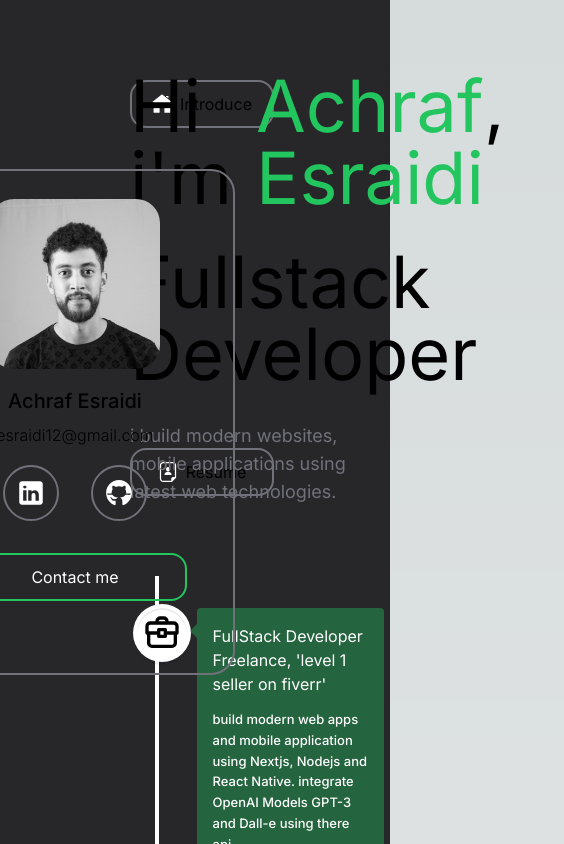
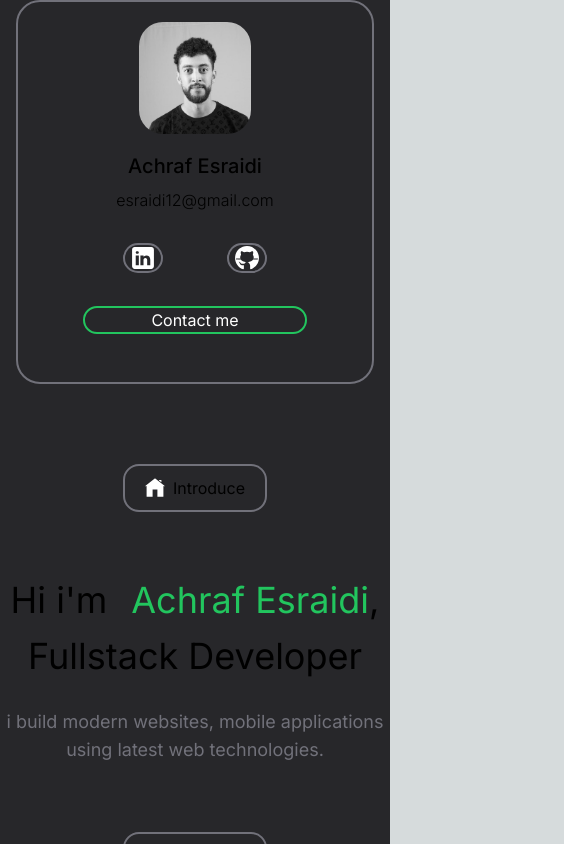
Before and after one commit to aces96/Portfolio_Achraf.esraidi, a Next.js app in the folder portfolio/: page / in a window 390 px wide. Shown: the top 844 px of the page, 564 px wide, since content can reach past the window. Built offline with nearby package versions, Linux system fonts and the light colour scheme.

Commit message:
i finished the responsive design

```diff
--- a/portfolio/app/page.tsx
+++ b/portfolio/app/page.tsx
@@ -4,7 +4,6 @@ import {motion as m} from 'framer-motion'
 import { VerticalTimeline, VerticalTimelineElement }  from 'react-vertical-timeline-component';
 import 'react-vertical-timeline-component/style.min.css';
 import {useRef, useState} from 'react';
-import { Resend } from 'resend';
 
 
 
@@ -13,7 +12,6 @@ import { Resend } from 'resend';
 
 
 export default function Home() {
-  const resend = new Resend('re_FaujChwC_BpuGPNyYvkr84DUp6u7iSpSo');
 
 
   const ref = useRef<null | HTMLDivElement>(null);
@@ -65,10 +63,10 @@ export default function Home() {
 
 
   return (
-    <main className="flex flex-row justify-between h-full bg-zinc-800	">
-      <div className='w-80 h-screen  flex items-center justify-center ml-5'>
-        <div className='w-80 fixed h-3/5 z-10 border-2 border-zinc-500 hover:border-green-500 rounded-3xl  bg-transparent flex flex-col items-center'>
-            <Image className='rounded-3xl mt-7' alt='profilImage' src="/profilImg.png" width={170} height={120}/>
+    <main className="h-full flex lg:flex-row  md:flex-col flex-col  lg:justify-between  bg-zinc-800 	">
+      <div className='lg:w-80 md:w-full w-full lg:h-screen md:h-96 h-96  flex items-center justify-center lg:ml-5'>
+        <div className='lg:w-80 md:w-9/12 lg:fixed md:h-11/12 h-11/12 w-11/12 h-full lg:h-3/5 md:h-full z-10 border-2 border-zinc-500 hover:border-green-500 rounded-3xl  bg-transparent flex flex-col items-center '>
+            <Image className='rounded-3xl lg:mt-7 md:mt-4 md:w-32 w-28 mt-5 ' alt='profilImage' src="/profilImg.png" width={170} height={120}/>
             <div className='w-full h-14 bg-transparent flex flex-col items-center justify-center'>
                 <h2 className='text-xl font-medium mt-10'>
                   Achraf Esraidi
@@ -79,22 +77,22 @@ export default function Home() {
             </div>
 
             <div className='w-36 h-14 bg-transparent mt-10 flex flex-row items-center justify-between'>
-              <a  href='https://www.linkedin.com/in/achraf-esraidi-7b3196249/' target='_blank' className='w-14 h-14 rounded-full	border-2 border-zinc-500 hover:border-green-500 flex justify-center items-center'>
-                  <Image alt='linkedinIcon' src="/linkedinIcon.svg" color='grey' width={28} height={28}/>
+              <a  href='https://www.linkedin.com/in/achraf-esraidi-7b3196249/' target='_blank' className='lg:w-14 lg:h-14 h:10 w-10 rounded-full	border-2 border-zinc-500 hover:border-green-500 flex justify-center items-center'>
+                  <Image alt='linkedinIcon' src="/linkedinIcon.svg" color='grey' width={26} height={26}/>
               </a>
-              <a  href='https://github.com/aces96' target='_blank' className='w-14 h-14 rounded-full	border-2 border-zinc-500 hover:border-green-500 flex justify-center items-center'>
-                  <Image alt='githubIcon' src="/githubIcon.svg" color='grey' width={28} height={28}/>
+              <a  href='https://github.com/aces96' target='_blank' className='lg:w-14 lg:h-14 h:10 w-10 rounded-full	border-2 border-zinc-500 hover:border-green-500 flex justify-center items-center'>
+                  <Image alt='githubIcon' src="/githubIcon.svg" color='grey' width={26} height={26}/>
               </a>
             </div>
 
-            <button onClick={handleClick} className='h-12 text-white hover:text-black w-56 rounded-2xl border-2 border-green-500 bg-transparent hover:bg-green-400 mt-8'>
+            <button onClick={handleClick} className='lg:h-12  h:10 text-white hover:text-black w-56 rounded-2xl border-2 border-green-500 bg-transparent hover:bg-green-400 lg:mt-8 md:mt-5 mt-5'>
                 Contact me
             </button>
         </div>
       </div>
 
-      <div className='w-8/12 h-full mt-20'>
-        <div className='h-12 w-full  flex flex-row justify-start'>
+      <div className='lg:w-8/12 md:w-full w-full h-full mt-20'>
+        <div className='h-12 w-full  flex flex-row lg:justify-start md:justify-center justify-center'>
             <div className='w-36 h-full border-2 border-zinc-500 rounded-2xl flex flex-row items-center justify-center'>
                 <Image className='mr-2' alt='homeIcon' src="/home.svg" width={20} height={20}/>
                 <h5>
@@ -107,28 +105,28 @@ export default function Home() {
         initial={{y:"20%"}}
         whileInView={{y: '0%'}}
         transition={{duration: 0.7}}
-        className='h-80 w-full flex flex-col justify-center'>
-          <div className='flex flex-row mb-8'>
-                <h1 className='text-7xl '>
+        className='h-80 w-full flex flex-col lg:items-start md:items-center items-center justify-center'>
+          <div className='flex flex-row lg:mb-8 md:mb-5 mb-4'>
+                <h1 className='lg:text-7xl md:text-6xl text-4xl'>
                     Hi i'm
                 </h1>
-                <h1 className='text-7xl ml-6 text-green-500'>
+                <h1 className='lg:text-7xl md:text-6xl text-4xl ml-6 text-green-500'>
                     Achraf Esraidi
                 </h1>
-                <h1 className='text-7xl '>
+                <h1 className='lg:text-7xl md:text-6xl text-4xl '>
                     ,
                 </h1>
           </div>
-              <h1 className='text-7xl mb-8'>
+              <h1 className='lg:text-7xl md:text-6xl text-4xl mb-8'>
                   Fullstack Developer
               </h1>
 
-          <h5 className='text-zinc-500 text-lg'>
+          <h5 className='text-zinc-500 text-center lg:text-start text-lg'>
               i build modern websites, mobile applications using latest web technologies.
           </h5>
         </m.div>
 
-        <div className='h-12 w-full  flex flex-row justify-start'>
+        <div className='h-12 w-full  flex flex-row lg:justify-start md:justify-center justify-center'>
             <div className='w-36 h-full border-2 border-zinc-500 rounded-2xl flex flex-row items-center justify-center'>
                 <Image className='mr-2' alt='homeIcon' src="/resume.svg" width={20} height={20}/>
                 <h5>
@@ -219,7 +217,7 @@ export default function Home() {
           </VerticalTimeline>
         </div>
 
-        <div className='h-12 w-full  flex flex-row justify-start'>
+        <div className='h-12 w-full  flex flex-row lg:justify-start md:justify-center justify-center'>
             <div className='w-36 h-full border-2 border-zinc-500 rounded-2xl flex flex-row items-center justify-center'>
                 <Image className='mr-2' alt='homeIcon' src="/service.png" width={20} height={20}/>
                 <h5>
@@ -228,15 +226,15 @@ export default function Home() {
             </div>
         </div>
 
-        <div className='w-full h-full mt-16 mb-16 flex flex-col items-start'>
+        <div className='w-full h-full lg:mt-16 mt-10 mb-16 flex flex-col lg:items-start md:items-center items-center'>
             <div className=' flex flex-row'>
-              <h2 className='text-7xl'>
+              <h2 className='lg:text-7xl md:text-6xl text-4xl'>
               My
               </h2>
-              <h2 className='text-7xl text-green-500 ml-3'>
+              <h2 className='lg:text-7xl md:text-6xl text-4xl text-green-500 ml-3'>
                     Services
               </h2>
-              <h2 className='text-7xl '>
+              <h2 className='lg:text-7xl md:text-6xl text-4xl'>
                     .
               </h2>
             </div>
@@ -245,14 +243,14 @@ export default function Home() {
             initial={{y: "30%"}}
             whileInView={{y: '0%'}}
             transition={{duration: 0.6}}
-            className='w-10/12 h-40 border-2 border-zinc-500 hover:border-green-500 mt-10 rounded-2xl flex flex-col items-center justify-center'>
+            className='lg:w-10/12 md:w-10/12 w-11/12   h-40 border-2 border-zinc-500 hover:border-green-500 mt-10 rounded-2xl flex flex-col items-center justify-center'>
                 <div className='w-10/12 h-10 flex flex-row items-center justify-between'>
-                    <h5 className='text-2xl'>
+                    <h5 className='lg:text-2xl md:text-2xl text-xl'>
                     Web development
                     </h5>
-                    <Image alt='codeIcon' src='/codeIcon.png' width={30} height={30}/>
+                    <Image alt='codeIcon' src='/codeIcon.png' width={28} height={28}/>
                 </div>
-                <h5 className='text-base text-zinc-400 text-left mt-4'>
+                <h5 className='lg:text-base md:text-base text-xs lg:text-left md:text-center text-center text-zinc-400  mt-4'>
                     i build modern web apps using the latest web technologies.
                     like "Reactjs, Nodejs, Nextjs...""
                 </h5>
@@ -262,21 +260,21 @@ export default function Home() {
             initial={{y: "30%"}}
             whileInView={{y: '0%'}}
             transition={{duration: 0.6}}
-            className='w-10/12 h-40 border-2 border-zinc-500 hover:border-green-500 mt-10 rounded-2xl flex flex-col items-center justify-center'>
+            className='lg:w-10/12 md:w-10/12 w-11/12 h-40 border-2 border-zinc-500 hover:border-green-500 mt-10 rounded-2xl flex flex-col items-center justify-center'>
                 <div className='w-10/12 h-10 flex flex-row items-center justify-between'>
-                    <h5 className='text-2xl'>
+                    <h5 className='lg:text-2xl md:text-2xl text-xl'>
                     Mobile development
                     </h5>
-                    <Image alt='codeIcon' src='/codeIcon.png' width={30} height={30}/>
+                    <Image alt='codeIcon' src='/codeIcon.png' width={28} height={28}/>
                 </div>
-                <h5 className='text-base text-zinc-400 text-left mt-4'>
+                <h5 className='lg:text-base md:text-base text-xs text-zinc-400 md:text-center text-center lg:text-left mt-4'>
                     i build modern mobile applications React Native.
                 </h5>
             </m.div>
 
         </div>
 
-        <div className='h-12 w-full mb-16  flex flex-row justify-start'>
+        <div className='h-12 w-full mb-16  flex flex-row lg:justify-start md:justify-center justify-center'>
             <div className='w-36 h-full border-2 border-zinc-500 rounded-2xl flex flex-row items-center justify-center'>
                 <Image className='mr-2' alt='homeIcon' src="/skills.png" width={20} height={20}/>
                 <h5>
@@ -285,7 +283,7 @@ export default function Home() {
             </div>
         </div>
 
-        <div className='h-full w-full grid grid-cols-4 gap-8'>
+        <div className='h-full w-full grid lg:grid-cols-4 md:place-items-center place-items-center md:grid-cols-3 grid-cols-2  gap-8'>
           <m.div
           initial={{y: '30%'}}
           whileInView={{y: "0%"}}
@@ -400,7 +398,7 @@ export default function Home() {
 
         </div>
 
-        <div className='h-12 w-full mb-16 mt-16  flex flex-row justify-start'>
+        <div className='h-12 w-full mb-16 mt-16  flex flex-row lg:justify-start md:justify-center justify-center'>
             <div className='w-36 h-full border-2 border-zinc-500 rounded-2xl flex flex-row items-center justify-center'>
                 <Image className='mr-2' alt='homeIcon' src="/emailIcon.png" width={20} height={20}/>
                 <h5>
@@ -409,21 +407,21 @@ export default function Home() {
             </div>
         </div>
 
-        <div ref={ref} className='w-full h-full mt-16 mb-16 flex flex-col items-start'>
+        <div ref={ref} className='w-full h-full mt-16 mb-16 flex flex-col lg:items-start md:items-center items-center'>
             <div className='flex flex-row'>
-                <h2 className='text-6xl '>
+                <h2 className='lg:text-6xl md:text-5xl text-4xl '>
                     Contact
                 </h2>
-                <h2 className='text-6xl text-green-500 ml-3'>
+                <h2 className='lg:text-6xl md:text-5xl text-4xl text-green-500 ml-3'>
                     me
                 </h2>
-                <h2 className='text-6xl ml-3'>
+                <h2 className='lg:text-6xl md:text-5xl text-4xl ml-3'>
                     !
                 </h2>
             </div>
 
             <div className='h-full w-11/12 flex flex-col mt-16'>
-                <div className='h-22 w-11/12 flex flex-row'>
+                <div className='h-22 w-full flex flex-row'>
                   <div className='h-full w-6/12  flex flex-col items-start'>
                       <div className='h-6 w-full  flex flex-row items-start'>
                         <p className='text-base'>
@@ -482,7 +480,7 @@ export default function Home() {
                       </div>
                       <input onChange={(e)=>{
                         setMessage(e.target.value)
-                      }} placeholder='Your Message' type='text' className='h-full w-11/12 bg-transparent border-2 border-zinc-500 focus:border-green-500 focus:outline-none text-white .placeholder-zinc-500 mt-2'/>
+                      }} placeholder='Your Message' type='text' className='h-full w-full bg-transparent border-2 border-zinc-500 focus:border-green-500 focus:outline-none text-white .placeholder-zinc-500 mt-2'/>
 
                       {!filledMessage &&
                         <p className='text-base text-red-600 mt-3'>
```
